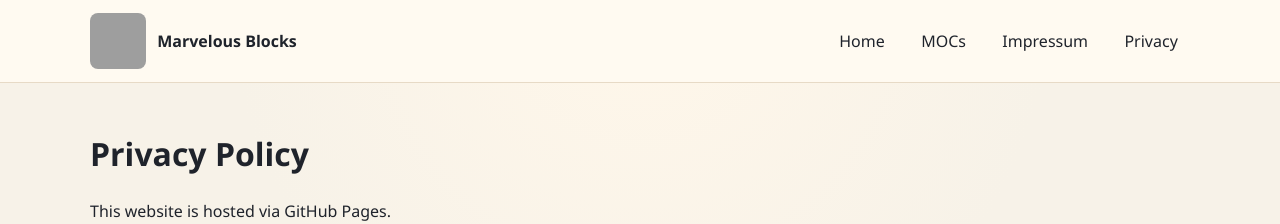
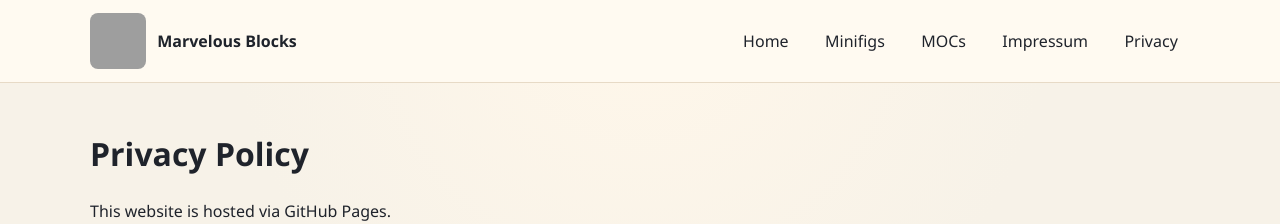
Before and after one commit to MarvelousBlocks/marvelousblocks.github.io, a Jekyll site: the page built from privacy.md, in a window 1280 px wide. Shown: the top 224 px of the page. Built offline with Jekyll 4.4.1, drawn with Linux system fonts in a browser that asks for light colours; grey boxes are pictures that could not be loaded.

Commit message:
fix: restore Minifigs nav entry and move MOC mobile styles into media query

```diff
--- a/_config.yml
+++ b/_config.yml
@@ -19,6 +19,8 @@ social:
 navigation:
   - title: Home
     url: /
+  - title: Minifigs
+    url: /minifigs/
   - title: MOCs
     url: /mocs/
   - title: Impressum
--- a/assets/css/style.css
+++ b/assets/css/style.css
@@ -321,15 +321,6 @@ body {
   border-top: 1px solid var(--line);
   background: #fff9ef;
   padding: 1.2rem 0;
-
-  .moc-card a {
-    grid-template-columns: 72px 1fr;
-  }
-
-  .moc-card img {
-    width: 72px;
-    height: 72px;
-  }
 }
 
 .footer-inner {
@@ -407,4 +398,13 @@ button:focus-visible {
     width: 72px;
     height: 72px;
   }
+
+  .moc-card a {
+    grid-template-columns: 72px 1fr;
+  }
+
+  .moc-card img {
+    width: 72px;
+    height: 72px;
+  }
 }
```
